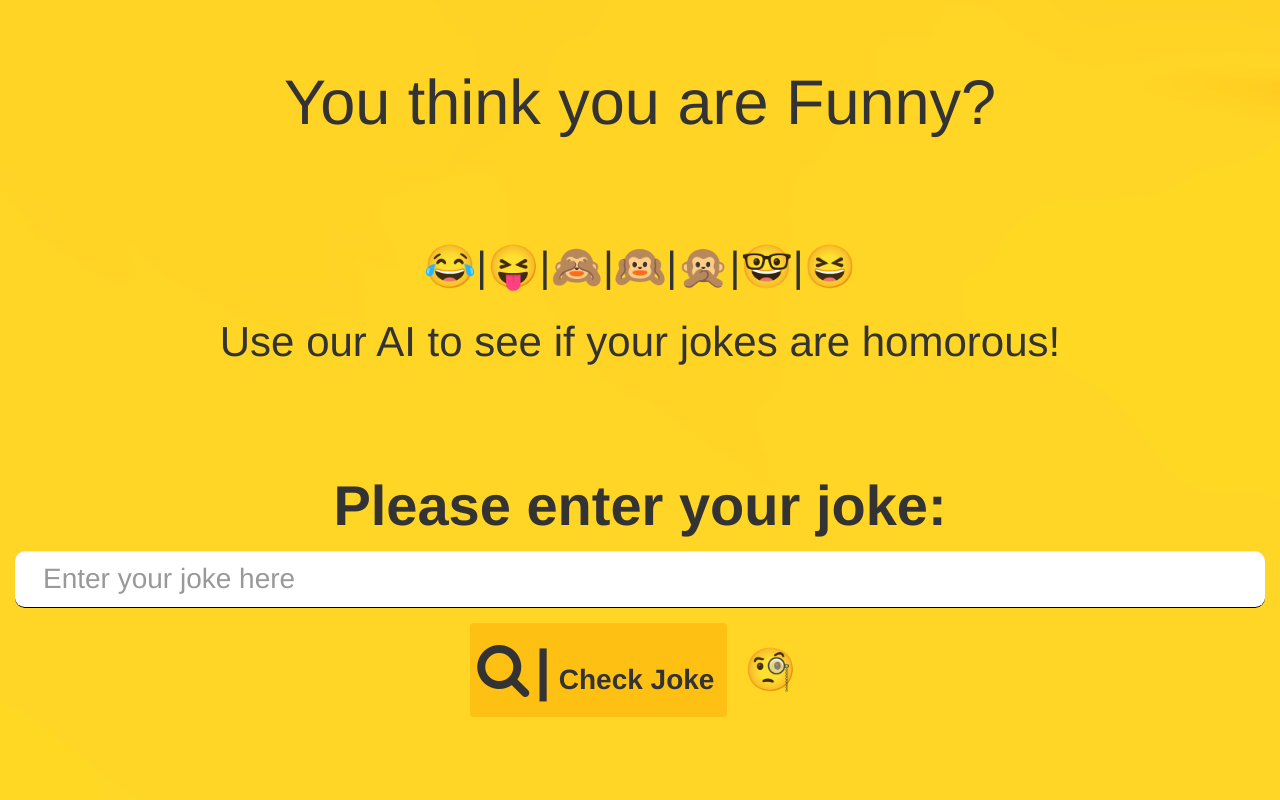
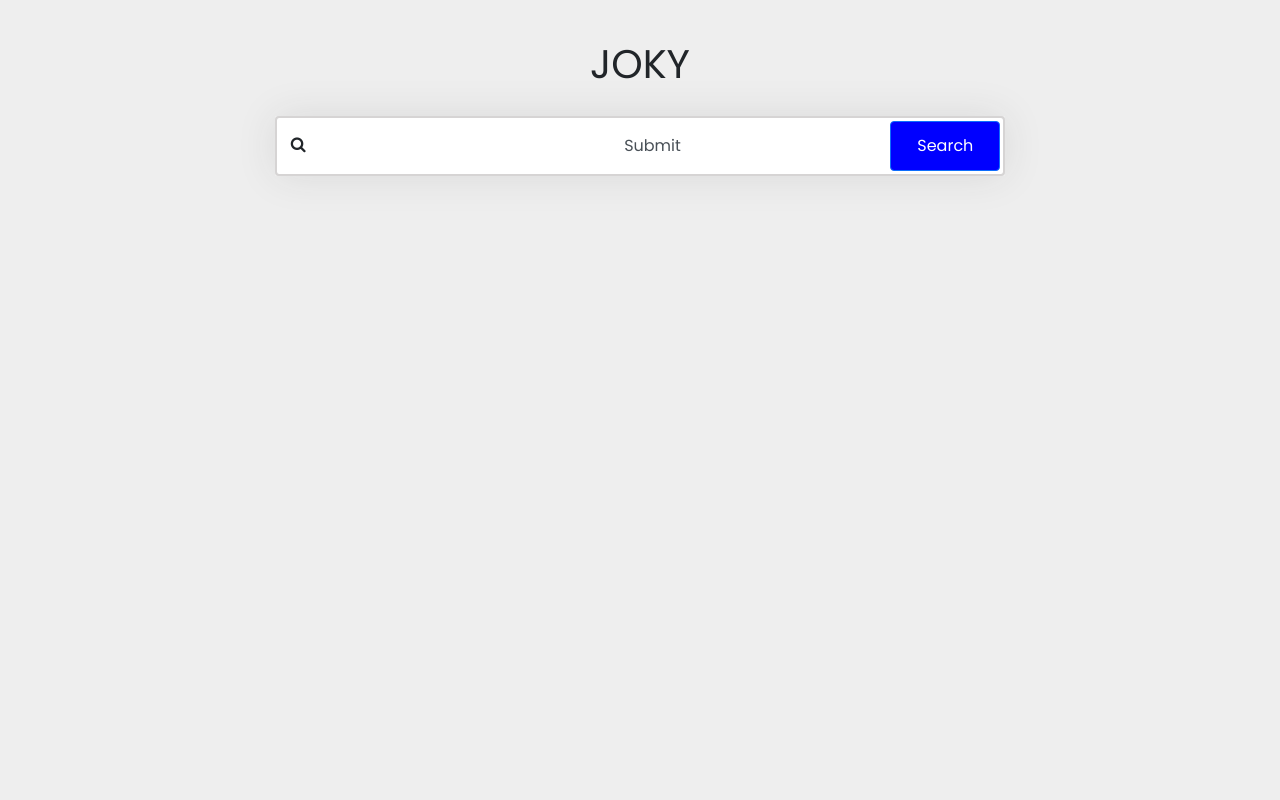
Before and after one commit to skywalkeretw/DBE-Humor-Prototype, a Flask app: page / in a window 1280 px wide. Run offline with Flask 2, Linux system fonts and the light colour scheme; parts of the project's set-up code (start-up, migrations or seed data) failed here and were passed over; some libraries are stand-ins or nearby versions.

Commit message:
clean on code

```diff
--- a/JokeAPIBert/templates/index.html
+++ b/JokeAPIBert/templates/index.html
@@ -1,151 +1,106 @@
 <!DOCTYPE html>
 <html lang="en">
+
 <head>
   <meta charset="UTF-8">
   <meta http-equiv="X-UA-Compatible" content="IE=edge">
   <meta name="viewport" content="width=device-width, initial-scale=1.0">
-     <!-- Latest compiled and minified CSS -->
-    <link rel="stylesheet" href="https://maxcdn.bootstrapcdn.com/bootstrap/3.4.1/css/bootstrap.min.css">
-
-    <!-- jQuery library -->
-    <script src="https://ajax.googleapis.com/ajax/libs/jquery/3.6.0/jquery.min.js"></script>
-
-    <!-- Latest compiled JavaScript -->
-    <script src="https://maxcdn.bootstrapcdn.com/bootstrap/3.4.1/js/bootstrap.min.js"></script>
-    <title class="titel" style="color: yellow ;">You think you are Funnya?</title>
+  <title class="titel" style="color: yellow;">You think you are Funnya?</title>
+  <link rel="stylesheet" href="https://cdn.jsdelivr.net/npm/bootstrap@5.0.0-alpha1/dist/css/bootstrap.min.css">
+  <link rel="stylesheet" href="https://cdn.jsdelivr.net/npm/bootstrap@5.0.0-alpha1/dist/js/bootstrap.bundle.min.js">
+  <link rel="stylesheet" href="https://cdnjs.cloudflare.com/ajax/libs/jquery/3.2.1/jquery.min.js">
   <link rel="stylesheet" href="https://cdnjs.cloudflare.com/ajax/libs/font-awesome/4.7.0/css/font-awesome.min.css">
   <style>
-      body {
-        background-image: url('orange2.jpg');;
+    @import url("https://fonts.googleapis.com/css2?family=Poppins:weight@100;200;300;400;500;600;700;800&display=swap");
+
+
+    .app-container {
+      padding-top: 20px;
     }
 
-      button{
-        background-color: #ffc014;
-        border-radius: 100%;
+    body {
+      background-color: #eee;
+      font-family: "Poppins", sans-serif;
+      font-weight: 300;
+      height: 100%;
     }
 
-      .card {
-        background-color: rgba(240, 248, 255, 0.767);
-        border-radius: 20px;
-        grid-row: 2/3;
-    grid-column: 2/3;
-    margin: 0 auto;
-    display: grid;
-    grid-template-rows: 1fr 6fr 1fr;
-      }
-      .icon{
-      width: 35px;
-      height: 35px;
-      align-items: center;
-      justify-content: center;
-      border-radius:"50%"
-      }
-      .btn-label {
+    .search {
       position: relative;
-	left: -6px;
-	display: inline-block;
-	border-radius: 3px 0 0 3px;
-  font-size: 4em;
+      box-shadow: 0 0 40px rgba(51, 51, 51, .1);
     }
 
-     .form-control{
-    position: relative;
-    font-size: 2em;
-    padding: 1em;
-    min-width: 250px;
-    border: none;
-    border-radius: 10px;
-    border-bottom: 1px solid #000;
+    .search input {
+      height: 60px;
+      text-indent: 25px;
+      border: 2px solid #d6d4d4;
+    }
+
+
+    .search input:focus {
+      box-shadow: none;
+      border: 2px solid blue;
+    }
+
+    .search .fa-search {
+      position: absolute;
+      top: 20px;
+      left: 16px;
 
     }
-  label {
-    font-size: 4em;
+
+    .search button {
+      position: absolute;
+      top: 5px;
+      right: 5px;
+      height: 50px;
+      width: 110px;
+      background: blue;
     }
-  .checkjoke{
-    font-size: 2em;
-    font-weight: bold;
+
+    .cardClass {
+      display: flex;
+      justify-content: center;
     }
-  .line{
-    font-size: 2em;
+
+    .formClass {
+      margin-top: 20px;
     }
-  .intro{
-    font-size: 2em;
+
+    .headerTitle {
+      margin-top: 20px;
     }
-  .container{
-    padding: 0px;
-  }
-  .userinfo{
-    border: 4px black;
-    margin-top: 100px;
-  }
-  .container-fluid{
-    padding-bottom: 10px;
-  }
-  .card-img-top{
-    display: block;
-  margin-left: auto;
-  margin-right: auto;
 
+    .result {
+      margin-top: 20px;
     }
   </style>
 </head>
-<body >
- <!-- <div class="logo">
-    <img align="left" src="images.jfif"   alt="bild1" class="rounded" style="border-radius: 5%;" class="img-fluid">
-    <img align="right" src="images.jfif"  alt="bild2" class="rounded" style="border-radius: 5%;" class="img-fluid">
-  </div> -->
-    <div class="jumbotron jumbotron-fluid" style="background-image: url('orange2.jpg');">
 
-        <div class="container text-center">
-            <h1 >You think you are Funny?</h1>
-            <div class="userinfo">
-            <p><span class="intro">&#128514|&#128541|&#128584|&#128585|&#128586|&#129299|&#128518</span> </p>
-            <p></p>
+<body>
 
-            <p><span class="intro">Use our AI to see if your jokes are homorous!</span></p>
-            <p></p>
+  <div class="app-container d-flex flex-column min-vh-100 container">
+    <h1 class="d-flex justify-content-center headerTitle">JOKY</h1>
+    <form action="{{ url_for('home') }}" method="post" class="formClass">
+      <div class="row d-flex justify-content-center align-items-center">
+        <div class="col-md-8">
+          <div class="search form-group">
+            <i class="fa fa-search"></i>
+            <input type="submit" class="form-control" placeholder="Enter your joke here" id="joke" name="joke">
+            <button class="btn btn-primary">Search</button>
           </div>
         </div>
       </div>
-    </div>
-    <div class="container-fluid text-center">
-        <div class="row">
-            <div class="col-sm-12">
-
-            </div>
-          </div>
-        <div class="row">
-          <div class="col-sm-12">
-            <form action="{{ url_for('home') }}" method="post">
-                <div class="form-group">
-                  <label for="joke">Please enter your joke:</label>
-                  <input type="search" placeholder="Enter your joke here" class="form-control" id="joke" name="joke">
-                </div>
-                <button type="submit" class="btn btn-secondary">
-                  <span class="btn-label" style="font-weight: bold"><i class="fa fa-search" size="large"></i></span><span class="checkjoke"><span class="line">|</span> Check Joke</span></button>
-                <p class="btn" style="font-size: 3em;"> &#129488</p>
     </form>
-          </div>
-        </div>
-      </div>
-      <br>
-      {% if joke != "" %}
-      <div class="container-fluid text-center " style="background-image: url('orange2.jpg');">
+    <div class="result"> {% if joke != "" %}
+      <div class=" text-center">
         <div class="row">
           {% if percentage > 50 %}
-          <div class="alert alert-success" style="background-image: url('orange2.jpg');">
+          <div class="alert alert-success">
             {% else %}
-          <div class="alert alert-danger" style="background-image: url('orange2.jpg');">
+            <div class="alert alert-danger">
               {% endif %}
-          <!--<div class="card" style="width: 25rem; border: 3px#D0D0D0;">
-            <img src="{{emoji}}" class="card-img-top " alt="emoji" style="border: 3px#D0D0D0;">
-            <div class="card-body">
-              <h5 class="card-title">Your joke:</h5>
-              <p class="card-text">
-                <p>{{joke}}</p>
-                <p>{{comment}}</p>
-                <p>Percentage: {{percentage}}%</p>
-              </p>-->
+              <div class="cardClass">
                 <div class="card" style="width: 18rem;">
                   <img src="{{emoji}}" class="card-img-top" alt="...">
                   <div class="card-body">
@@ -157,15 +112,22 @@
                     </p>
                   </div>
                 </div>
+
+              </div>
+            </div>
+          </div>
+        </div>
+      </div>
+      {% endif %}
     </div>
   </div>
 
 
-          </div>
 
-      </div>
-      {% endif %}
+
+
   <script type="module" src="https://unpkg.com/ionicons@5.5.2/dist/ionicons/ionicons.esm.js"></script>
   <script nomodule src="https://unpkg.com/ionicons@5.5.2/dist/ionicons/ionicons.js"></script>
 </body>
+
 </html>
```
Lines whose indentation alone changed are shown as unchanged.
